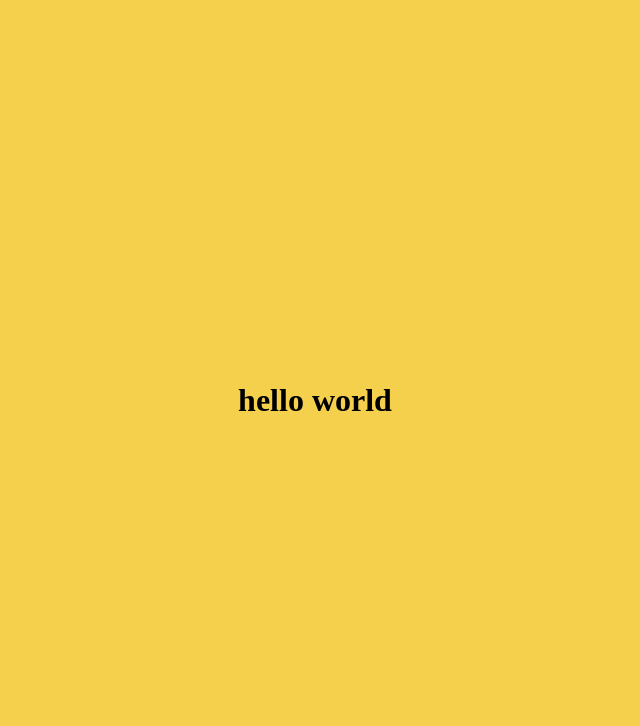
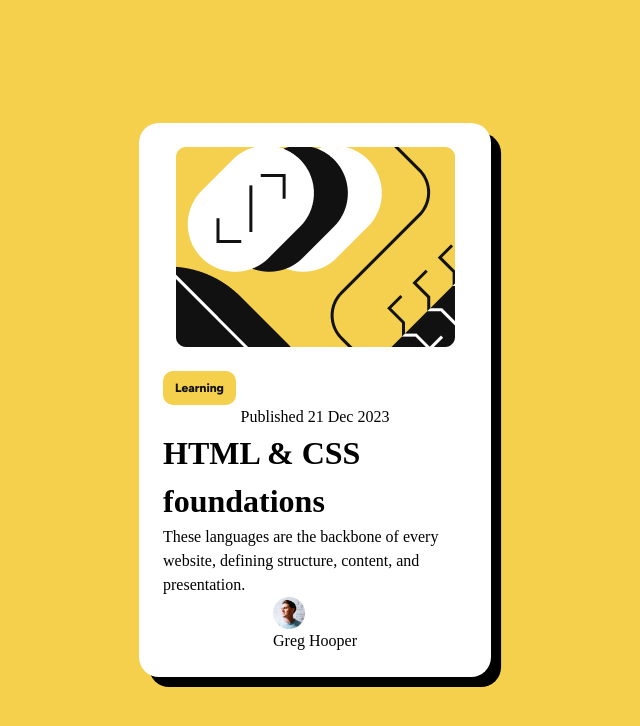
Before and after one commit to Camperbug/fem-blog-post-main, a plain HTML site: page index.html in a window 1280 px wide. Shown: the whole page, without its empty margins (325-965 px from the left). Drawn offline with Linux system fonts and the light colour scheme.

Commit message:
complete outer container

```diff
--- a/index.html
+++ b/index.html
@@ -9,7 +9,26 @@
 </head>
 <body>
   <main>
-    <h1>hello world</h1>
+    <img class="graphic" src="./assests/blogimage.jpg" alt="Blog Graphic">
+    <h2>
+      Learning
+    </h2>
+    <p>
+      Published 21 Dec 2023
+    </p>
+    <h1>
+      HTML & CSS foundations
+    </h1>
+    <p>
+      These languages are the backbone of every website, defining structure, content, and presentation.
+    </p>
+    <div class="flex-avatar">
+      <img src="./assests/userpic.jpg" alt="picture of greg">
+      <p>
+        Greg Hooper
+      </p>
+    </div>
+
   </main>
 </body>
 </html>
--- a/styles.css
+++ b/styles.css
@@ -26,3 +26,34 @@ body {
   justify-content: center;
   align-items: center;
 }
+
+main {
+  background-color: var(--clr-secondary-4-white);
+  display: flex;
+  flex-direction: column;
+  justify-content: center;
+  align-items: center;
+  max-width: 22rem;
+  border-radius: 1.25rem;
+  padding: 1.5rem;
+  margin: 1rem;
+  box-shadow: 0.63rem 0.63rem black;
+}
+
+.graphic {
+  margin-bottom: 1.5rem;
+  margin-left: auto;
+  margin-right: auto;
+}
+
+h2 {
+color: var(--clr-secondary-3-black);
+font-family: Figtree;
+font-size: 0.75rem;
+font-style: normal;
+font-weight: 800;
+background-color: var(--clr-primary-1-yellow);
+padding: 0.5rem 0.75rem;
+border-radius: 0.63rem;
+margin-right: auto;
+}
```
Also changed, not shown: assests/blogimage.jpg (added), assests/userpic.jpg (added).
